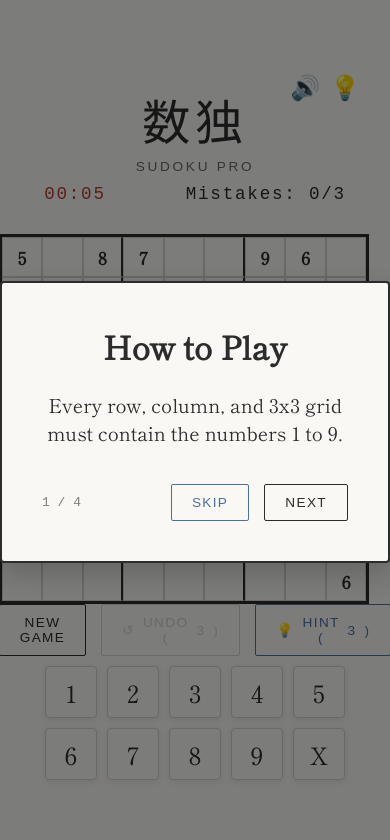
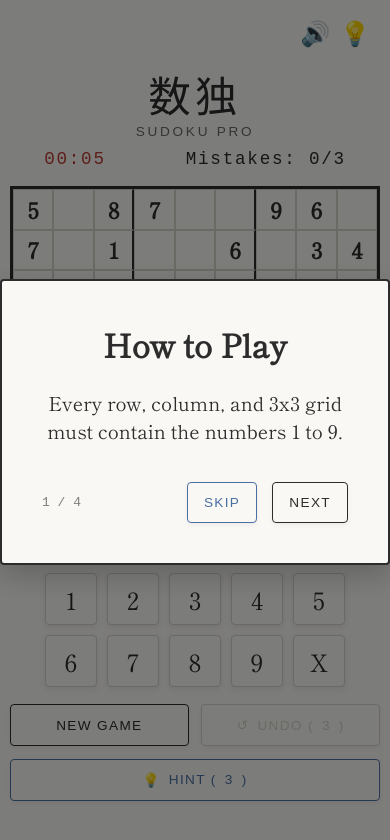
Before and after one commit to SunnyASO/sudoku-pro, a website: page www/index.html in a window 390 px wide. Drawn offline with Linux system fonts and the light colour scheme.

Commit message:
Update layout to be responsive and non-scrollable

```diff
--- a/www/index.html
+++ b/www/index.html
@@ -27,6 +27,10 @@
                 <!-- Grid cells will be generated by JavaScript -->
             </div>
 
+            <div id="numpad" class="numpad">
+                <!-- Numpad buttons will be generated by JS -->
+            </div>
+
             <div class="controls">
                 <button id="new-game-btn" class="btn">New Game</button>
                 <button id="undo-btn" class="btn undo-btn">
@@ -35,10 +39,6 @@
                 <button id="hint-btn" class="btn hint-btn">
                     <span class="icon">💡</span> Hint (<span id="hint-count">3</span>)
                 </button>
-            </div>
-
-            <div id="numpad" class="numpad">
-                <!-- Numpad buttons will be generated by JS -->
             </div>
         </main>
     </div>
--- a/www/style.css
+++ b/www/style.css
@@ -21,17 +21,22 @@
     display: flex;
     justify-content: center;
     align-items: center;
-    min-height: 100vh;
-    padding: 20px;
+    height: 100dvh; /* Lock height to viewport */
+    overflow: hidden; /* Prevent scrolling */
+    margin: 0;
+    padding: 10px;
 }
 
 .container {
     display: flex;
     flex-direction: column;
     align-items: center;
-    gap: 30px;
+    justify-content: center;
+    gap: clamp(10px, 2dvh, 30px); /* Adaptive gap */
     max-width: 600px;
     width: 100%;
+    height: 100%;
+    max-height: 100dvh;
 }
 
 .relative-container {
@@ -64,10 +69,10 @@
 }
 
 h1 {
-    font-size: 3rem;
+    font-size: clamp(2rem, 5dvh, 3rem); /* Adaptive size */
     font-weight: 500;
     letter-spacing: 0.1em;
-    margin-bottom: 5px;
+    margin-bottom: 0;
 }
 
 .subtitle {
@@ -100,12 +105,14 @@
 }
 
 .sudoku-board {
+    container-type: inline-size; /* Enable container queries for cells */
     display: grid;
     grid-template-columns: repeat(9, 1fr);
     border: 3px solid var(--ink-color);
     background-color: var(--bg-color);
-    width: 95vw;
-    max-width: 450px;
+    width: 100%;
+    max-width: min(95vw, 450px, calc(100dvh - 320px)); /* Constrain dynamically */
+    margin: 0 auto;
 }
 
 .cell {
@@ -115,7 +122,7 @@
     justify-content: center;
     align-items: center;
     font-family: 'Shippori Mincho', serif;
-    font-size: calc(var(--cell-size) * 0.55);
+    font-size: 6cqw; /* Scale exactly with board width */
     color: var(--ink-color);
     background: transparent;
     border: 1px solid var(--faint-ink);
@@ -167,31 +174,45 @@
 /* Controls */
 .controls {
     display: flex;
+    flex-wrap: wrap; /* Allow buttons to wrap on small screens */
     justify-content: center;
-    gap: 15px;
+    gap: clamp(8px, 1.5dvh, 15px);
     width: 100%;
+    max-width: 450px; /* Match board width */
+    margin: clamp(10px, 2dvh, 25px) auto 0 auto; /* Adaptive margin */
 }
 
 .btn {
     background-color: transparent;
     color: var(--ink-color);
     border: 1px solid var(--ink-color);
-    padding: 10px 20px;
+    padding: 12px 16px;
     font-family: sans-serif;
     font-size: 0.85rem;
     letter-spacing: 0.1em;
     text-transform: uppercase;
     cursor: pointer;
-    transition: all 0.2s ease;
-    border-radius: 2px;
+    transition: transform 0.1s ease, background-color 0.2s ease, color 0.2s ease, box-shadow 0.2s ease;
+    border-radius: 4px;
     display: flex;
     align-items: center;
+    justify-content: center;
     gap: 8px;
+    flex: 1 1 110px; /* Let buttons grow/shrink and wrap nicely */
+    min-width: fit-content;
+    box-shadow: 0 2px 5px rgba(0, 0, 0, 0.05);
 }
 
 .btn:hover:not(:disabled) {
     background-color: var(--ink-color);
     color: var(--bg-color);
+    box-shadow: 0 4px 8px rgba(0, 0, 0, 0.1);
+}
+
+.btn:active:not(:disabled) {
+    transform: scale(0.95);
+    box-shadow: 0 1px 2px rgba(0, 0, 0, 0.1);
+    transition: transform 0.05s ease, background-color 0.05s ease, box-shadow 0.05s ease;
 }
 
 .btn:disabled {
@@ -299,10 +320,10 @@
 .numpad {
     display: grid;
     grid-template-columns: repeat(5, 1fr);
-    gap: 10px;
+    gap: clamp(5px, 1.5dvh, 10px);
     width: 100%;
-    max-width: 300px;
-    margin: 10px auto 0 auto; /* Center horizontally */
+    max-width: min(300px, 90vw);
+    margin: clamp(10px, 2dvh, 25px) auto 0 auto; /* Adaptive margin */
 }
 
 .numpad-btn {
```
